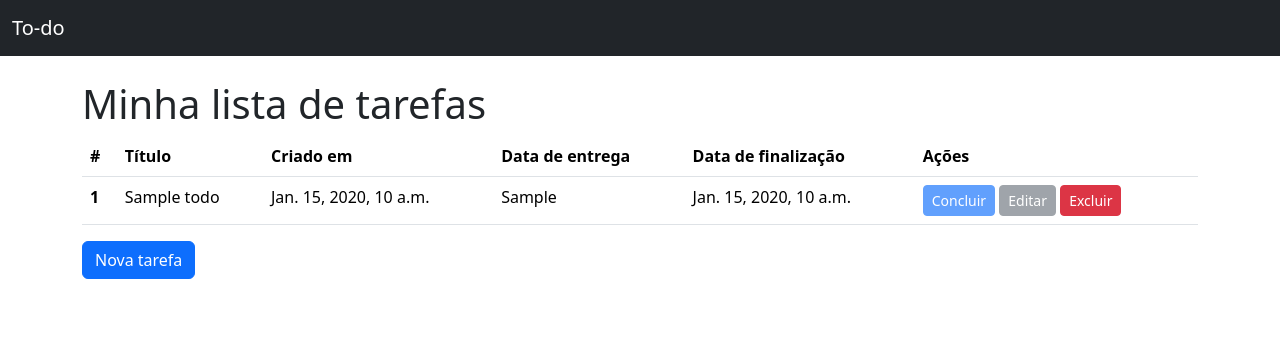
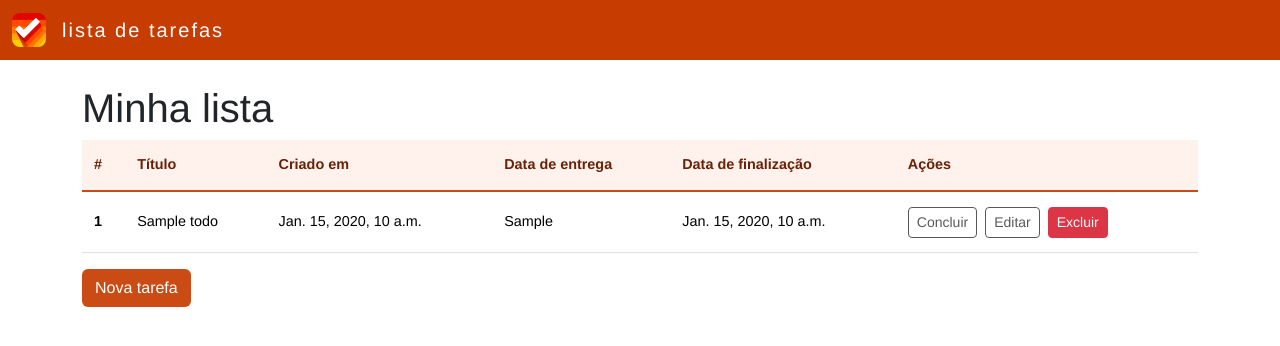
Before and after one commit to anebernardy/django-todo-list, a Django app: template todo/templates/todo/todo_list.html in a window 1280 px wide. Shown: the top 346 px of the page. Run offline with Django 5.2, Linux system fonts and the light colour scheme; the template is opened without the code that fills it: most values are stand-ins (such as "Sample title", 1, 10 or a date in 2020).

Commit message:
Customize navbar and todo list appearance

```diff
--- a/todo/templates/base.html
+++ b/todo/templates/base.html
@@ -1,18 +1,100 @@
+{% load static %}
+
 <!DOCTYPE html>
 <html lang="pt-br">
   <head>
     <meta charset="utf-8">
     <meta name="viewport" content="width=device-width, initial-scale=1">
+    <link href="https://cdn.jsdelivr.net/npm/bootstrap@5.3.8/dist/css/bootstrap.min.css" rel="stylesheet" integrity="sha384-sRIl4kxILFvY47J16cr9ZwB07vP4J8+LH7qKQnuqkuIAvNWLzeN8tE5YBujZqJLB" crossorigin="anonymous">
 
-    <title>Lista de Tarefas :) | {% block page_title %} {% endblock page_title %}</title>
+    <style>
 
-    <link href="https://cdn.jsdelivr.net/npm/bootstrap@5.3.8/dist/css/bootstrap.min.css" rel="stylesheet" integrity="sha384-sRIl4kxILFvY47J16cr9ZwB07vP4J8+LH7qKQnuqkuIAvNWLzeN8tE5YBujZqJLB" crossorigin="anonymous">
+      body {
+        font-family: Helvetica, sans-serif;
+      }
+
+      .navbar-brand {
+        font-weight: 300;
+      }
+
+      .navbar-brand span {
+        letter-spacing: 2px;
+      }
+
+      .navbar-orange {
+        background-color: #c73c00;
+      }
+
+      .btn-orange {
+        color: #fff;
+        background-color: #cb4b14;
+      }
+
+      .btn-orange:hover {
+        color: #fff;
+        background-color: #a83d0f;
+        border-color: #a83d0f;
+      }
+
+      .btn-outline-orange {
+        color: #cb4b14;
+        border-color: #cb4b14;
+      }
+
+      .btn-outline-orange:hover {
+        color: #fff;
+        background-color: #cb4b14;
+        border-color: #cb4b14;
+      }
+
+      .todo-table {
+        border-collapse: separate;
+        border-spacing: 0;
+        font-size: 0.9rem;
+      }
+
+      .todo-table thead th {
+        color: #6b2108;
+        background-color: #fff1eb;
+        border-bottom: 2px solid #cb4b14;
+        white-space: nowrap;
+      }
+
+      .todo-table tbody tr:hover {
+        background-color: #fff7f3;
+      }
+
+      .todo-table td,
+      .todo-table th {
+        padding: 0.9rem 0.75rem;
+      }
+
+      .todo-table td:last-child {
+        white-space: nowrap;
+      }
+
+
+    </style>
+
+
+
+    <title>Lista de Tarefas | {% block page_title %} {% endblock page_title %}</title>
+
+
   </head>
   <body>
 
-    <nav class="navbar bg-dark mb-4" data-bs-theme= 'dark'>
+    <nav class="navbar navbar-dark navbar-orange mb-4" >
         <div class="container-fluid">
-            <a class="navbar-brand" href="{% url 'todo_list'%}">To-do</a>
+            <a class="navbar-brand d-flex align-items-center gap-3"
+              href="{% url 'todo_list'%}">
+              <img src="{% static 'todo-icon.png' %}"
+                alt= "Logo To-Do"
+                width="34"
+                height="34"
+                class="rounded-3">
+              <span>lista de tarefas</span>
+            </a>
         </div>
     </nav>
 
--- a/todo/templates/todo/todo_confirm_delete.html
+++ b/todo/templates/todo/todo_confirm_delete.html
@@ -1,7 +1,7 @@
 {% extends 'base.html' %}
 
 {% block page_title %}
-    Excluir tarefa
+    Excluir
 {% endblock page_title %}
 
 {% block content %}
--- a/todo/templates/todo/todo_form.html
+++ b/todo/templates/todo/todo_form.html
@@ -3,9 +3,9 @@
 
 {% block page_title %}
     {% if todo.pk %}
-        Editar tarefa
+        Editar
     {% else %}
-        Nova tarefa
+        Criar
     {% endif %}
 {% endblock page_title%}
 
@@ -19,6 +19,6 @@
     <form method='POST'>
         {% csrf_token %}
         {{ form|crispy }}
-        <button type='submit' class='btn btn-primary'>Salvar</button>
+        <button type='submit' class='btn btn-orange'>Salvar</button>
     </form>
 {% endblock content %}
--- a/todo/templates/todo/todo_list.html
+++ b/todo/templates/todo/todo_list.html
@@ -1,13 +1,14 @@
 {% extends "base.html" %}
 
-{% block page_title %} Lista de Tarefas {% endblock page_title %}
+{% block page_title %} Minha lista {% endblock page_title %}
 
 {% block content %}
 
-    <h1>Minha lista de tarefas</h1>
+    <h1>Minha lista</h1>
 
     {% if todo_list %}
-        <table class="table">
+        <div class="table-responsive">
+            <table class="table table-hover align-middle todo-table">
                 <thead>
                     <tr>
                         <th scope="col">#</th>
@@ -27,28 +28,30 @@
                             <td>{{ todo.deadLine }}</td>
                             <td>{{ todo.finished_at|default:"-" }}</td>
                             <td>
-                            <a
-                                href="{% url 'todo_complete' pk=todo.pk %}"
-                                class="btn btn-primary btn-sm {% if todo.finished_at %}disabled{% endif %}"
-                            >
+                                <div class="d-flex gap-2">
+                                    <a href="{% url 'todo_complete' pk=todo.pk %}"
+                                        class="btn btn-orange btn-sm {% if todo.finished_at %}disabled{% endif %}">
                                         Concluir
                                     </a>
-                            <a
-                                href="{% url 'todo_update' pk=todo.pk %}"
-                                class="btn btn-secondary btn-sm {% if todo.finished_at %}disabled{% endif %}"
-                            >
+                                    <a href="{% url 'todo_update' pk=todo.pk %}"
+                                        class="btn btn-outline-orange btn-sm {% if todo.finished_at %}disabled{% endif %}">
                                         Editar
                                     </a>
-                            <a href="{% url 'todo_delete' pk=todo.pk %}" class="btn btn-danger btn-sm">Excluir</a>
+                                    <a href="{% url 'todo_delete' pk=todo.pk %}"
+                                        class="btn btn-danger btn-sm">
+                                        Excluir
+                                    </a>
+                                </div>
                             </td>
                         </tr>
                     {% endfor %}
                 </tbody>
             </table>
+        </div>
     {% else %}
         <p>Não há tarefas cadastradas</p>
     {% endif %}
 
-    <a href="{% url 'todo_create' %}" class='btn btn-primary'>Nova tarefa</a>
+    <a href="{% url 'todo_create' %}" class='btn btn-orange'>Nova tarefa</a>
 
 {% endblock content %}
```
Also changed, not shown: todo/static/todo-icon.png (added). Lines whose indentation alone changed are shown as unchanged.
